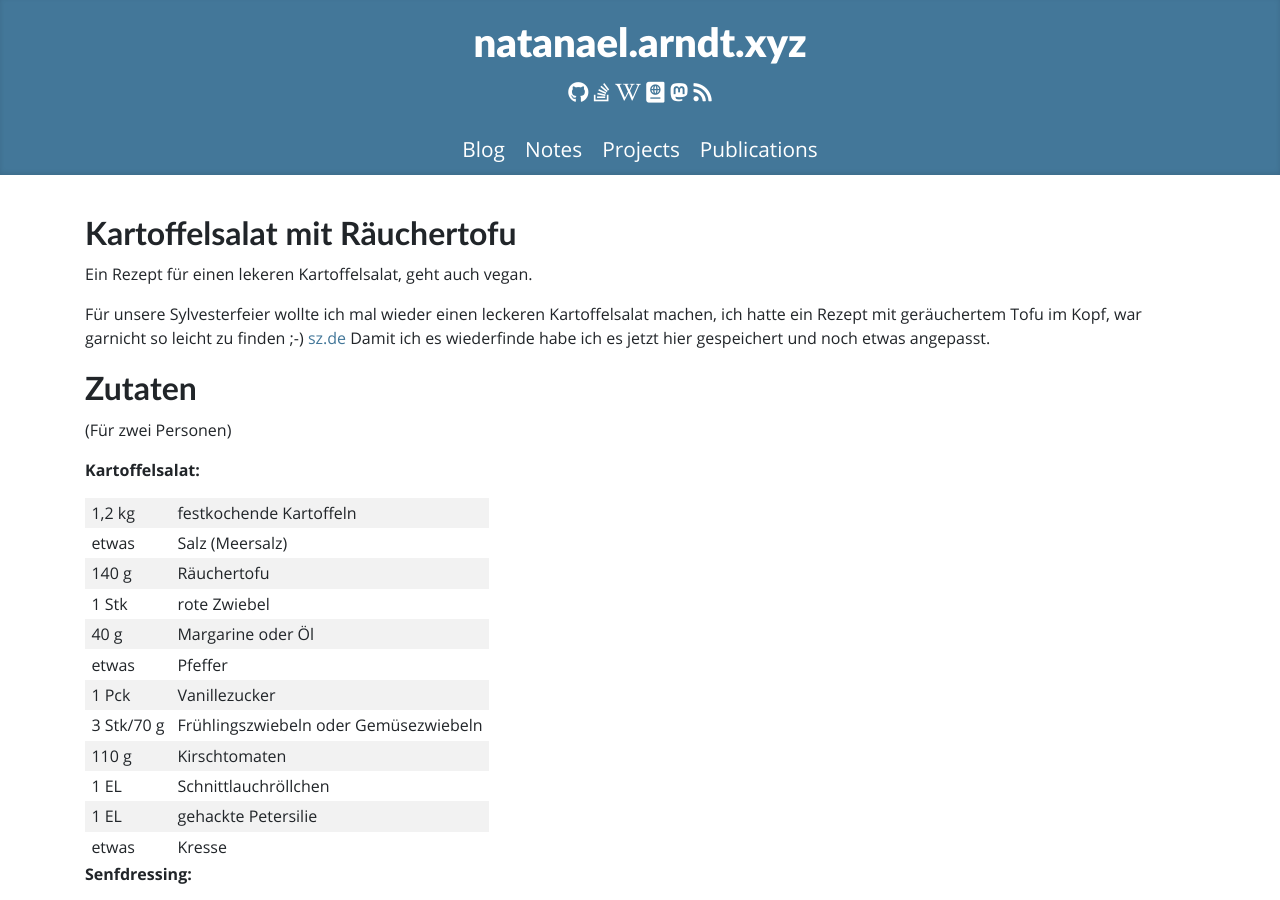
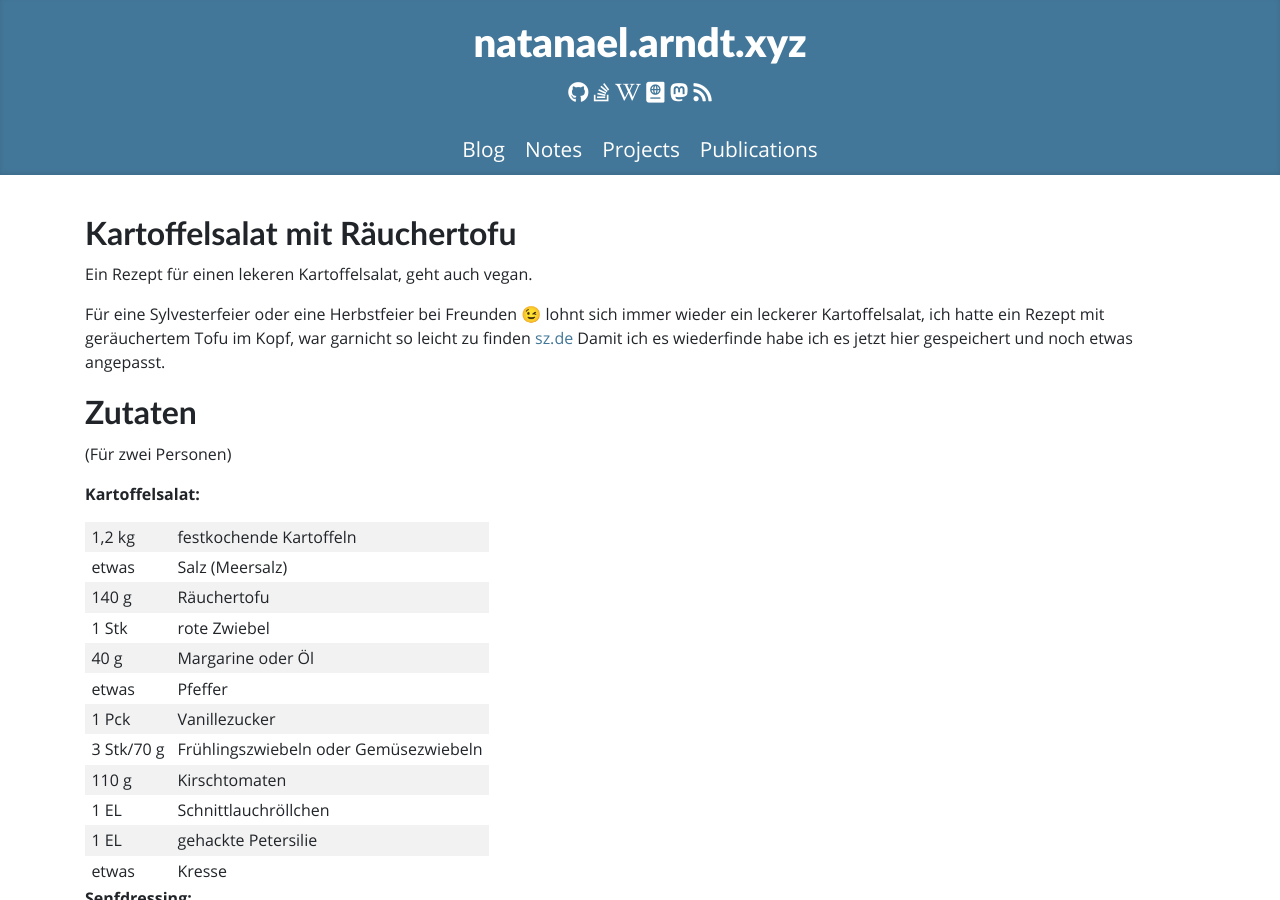
Before and after one commit to white-gecko/natanael.arndt.xyz, a Jekyll site: the page built from notes/kartoffelsalat.md, in a window 1280 px wide and 900 px high. Built offline with Jekyll 4.4.1, drawn with Linux system fonts in a browser that asks for light colours.

Commit message:
Update kartoffelsalat.md

```diff
--- a/notes/kartoffelsalat.md
+++ b/notes/kartoffelsalat.md
@@ -7,7 +7,7 @@ date:   2017-12-31 16:44:00
 update: 2018-01-02 14:01:00
 ---
 
-Für unsere Sylvesterfeier wollte ich mal wieder einen leckeren Kartoffelsalat machen, ich hatte ein Rezept mit geräuchertem Tofu im Kopf, war garnicht so leicht zu finden ;-) [sz.de](http://www.sueddeutsche.de/stil/rezepte-von-attila-hildmann-fuenf-vegane-gerichte-die-jedem-gelingen-1.2699518-5)
+Für eine Sylvesterfeier oder eine Herbstfeier bei Freunden 😉 lohnt sich immer wieder ein leckerer Kartoffelsalat, ich hatte ein Rezept mit geräuchertem Tofu im Kopf, war garnicht so leicht zu finden [sz.de](http://www.sueddeutsche.de/stil/rezepte-von-attila-hildmann-fuenf-vegane-gerichte-die-jedem-gelingen-1.2699518-5)
 Damit ich es wiederfinde habe ich es jetzt hier gespeichert und noch etwas angepasst.
 
 ## Zutaten
```
